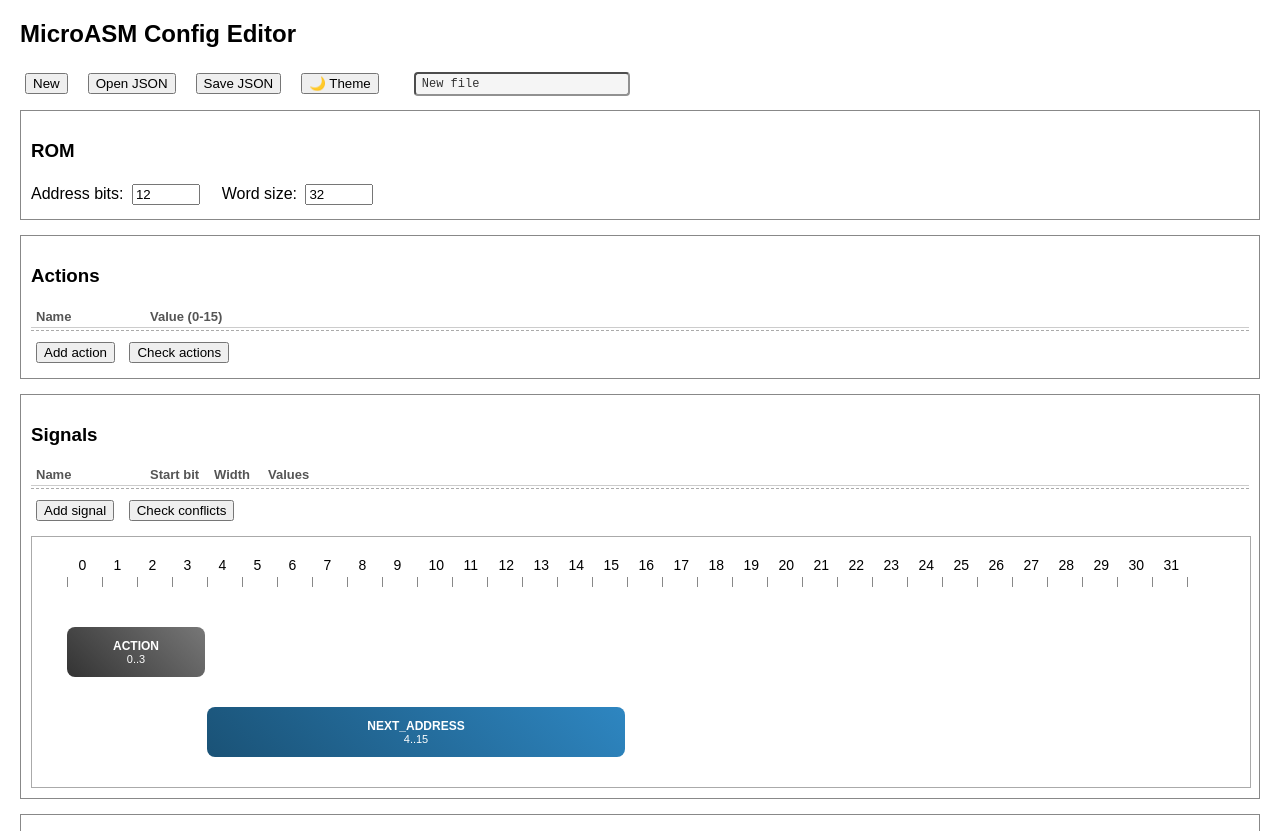
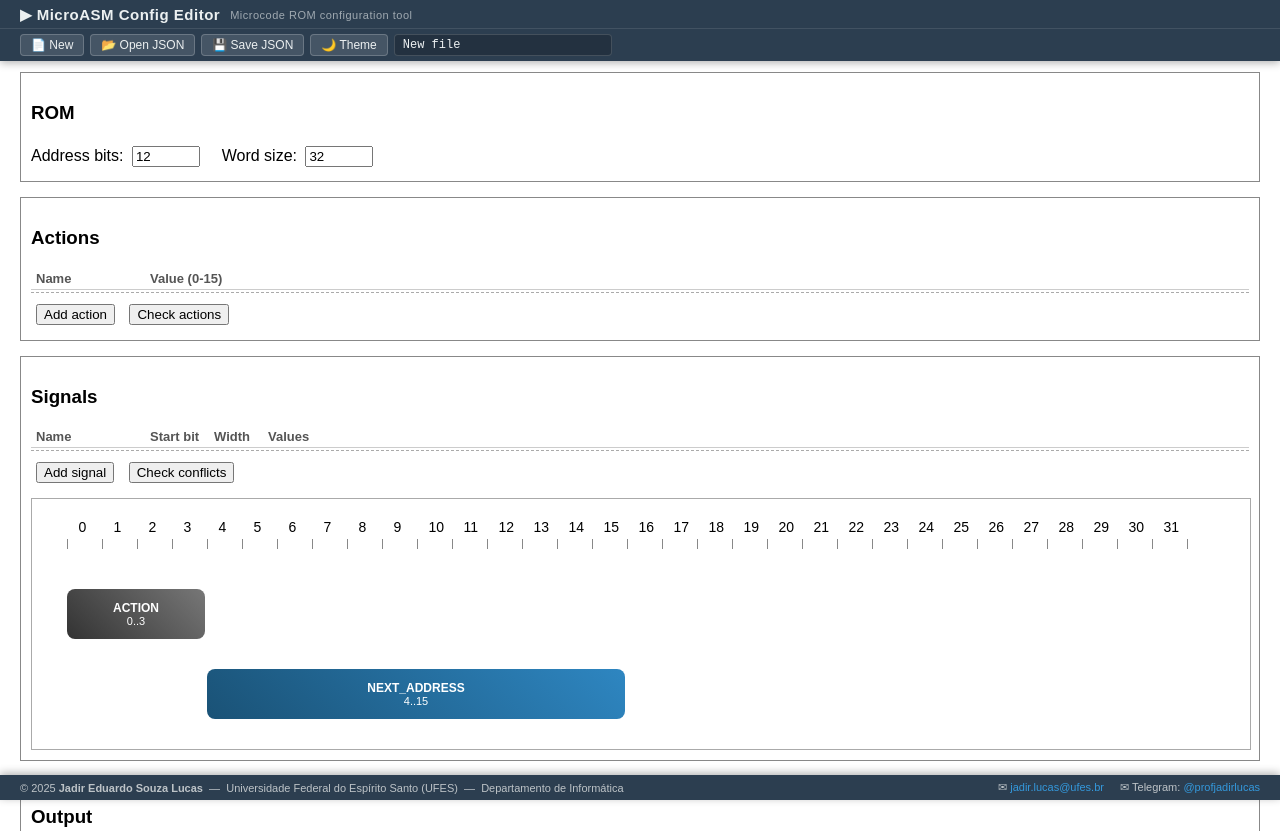
Before and after one commit to jadir-lucas/microasmConfig, a plain HTML site: page index.html in a window 1280 px wide. Shown: the top 831 px of the page. Drawn offline with nearby package versions, Linux system fonts and the light colour scheme.

Commit message:
Update index.html

```diff
--- a/index.html
+++ b/index.html
@@ -10,7 +10,113 @@
 
 body {
     font-family: Arial;
-    margin: 20px; transition: 0.3s;
+    margin: 0;
+    padding: 72px 20px 64px 20px;
+    box-sizing: border-box;
+    transition: background 0.3s, color 0.3s;
+}
+
+/* ── FIXED HEADER ── */
+#app-header {
+    position: fixed;
+    top: 0; left: 0; right: 0;
+    z-index: 1000;
+    background: #2c3e50;
+    color: #ecf0f1;
+    box-shadow: 0 2px 8px rgba(0,0,0,0.3);
+}
+
+#header-title {
+    display: flex;
+    align-items: center;
+    gap: 10px;
+    padding: 6px 20px 4px;
+    font-size: 15px;
+    font-weight: bold;
+    letter-spacing: 0.5px;
+    border-bottom: 1px solid rgba(255,255,255,0.1);
+}
+
+#header-title span {
+    font-size: 11px;
+    font-weight: normal;
+    opacity: 0.6;
+}
+
+#header-toolbar {
+    display: flex;
+    align-items: center;
+    gap: 6px;
+    padding: 5px 20px;
+    flex-wrap: wrap;
+}
+
+#header-toolbar button {
+    background: rgba(255,255,255,0.12);
+    color: #ecf0f1;
+    border: 1px solid rgba(255,255,255,0.2);
+    border-radius: 4px;
+    padding: 3px 10px;
+    font-size: 12px;
+    cursor: pointer;
+    margin: 0;
+    transition: background 0.15s;
+}
+
+#header-toolbar button:hover {
+    background: rgba(255,255,255,0.25);
+}
+
+#header-toolbar #filename {
+    font-family: monospace;
+    font-size: 12px;
+    background: rgba(0,0,0,0.2);
+    color: #ecf0f1;
+    border: 1px solid rgba(255,255,255,0.15);
+    border-radius: 4px;
+    padding: 3px 8px;
+    width: 200px;
+    margin: 0;
+}
+
+/* ── FIXED FOOTER ── */
+#app-footer {
+    position: fixed;
+    bottom: 0; left: 0; right: 0;
+    z-index: 1000;
+    background: #2c3e50;
+    color: #bdc3c7;
+    font-size: 11px;
+    padding: 6px 20px;
+    display: flex;
+    align-items: center;
+    justify-content: space-between;
+    flex-wrap: wrap;
+    gap: 6px;
+    box-shadow: 0 -2px 8px rgba(0,0,0,0.3);
+}
+
+#app-footer a {
+    color: #3498db;
+    text-decoration: none;
+}
+
+#app-footer a:hover {
+    text-decoration: underline;
+}
+
+.dark #app-header,
+.dark #app-footer {
+    background: #1a1a2e;
+}
+
+.dark #header-toolbar button {
+    background: rgba(255,255,255,0.08);
+    border-color: rgba(255,255,255,0.15);
+}
+
+.dark #header-toolbar button:hover {
+    background: rgba(255,255,255,0.18);
 }
 
 .dark {
@@ -265,17 +371,20 @@ button {
 
 <body>
 
-<h2>MicroASM Config Editor</h2>
-
 <input type="file" id="fileInput" style="display:none">
 
-<div style="display:flex; align-items:center; gap:10px; margin-bottom:10px;">
-    <button onclick="newFile()">New</button>
-    <button onclick="openFile()">Open JSON</button>
-    <button onclick="saveJSON()">Save JSON</button>
-    <button onclick="toggleTheme()">&#127769; Theme</button>
-    <input id="filename" type="text" value="New file"
-           style="margin-left:20px; font-size:12px; opacity:0.8; width:200px;">
+<div id="app-header">
+    <div id="header-title">
+        &#9654; MicroASM Config Editor
+        <span>Microcode ROM configuration tool</span>
+    </div>
+    <div id="header-toolbar">
+        <button onclick="newFile()">&#128196; New</button>
+        <button onclick="openFile()">&#128194; Open JSON</button>
+        <button onclick="saveJSON()">&#128190; Save JSON</button>
+        <button onclick="toggleTheme()">&#127769; Theme</button>
+        <input id="filename" type="text" value="New file">
+    </div>
 </div>
 
 <div class="section">
@@ -1332,5 +1441,19 @@ document.addEventListener("DOMContentLoaded", () => {
 
 </script>
 
+<div id="app-footer">
+    <div>
+        &copy; 2025 <strong>Jadir Eduardo Souza Lucas</strong>
+        &nbsp;&mdash;&nbsp;
+        Universidade Federal do Esp&iacute;rito Santo (UFES)
+        &nbsp;&mdash;&nbsp;
+        Departamento de Inform&aacute;tica
+    </div>
+    <div style="display:flex; gap:16px; align-items:center;">
+        <span>&#9993; <a href="mailto:jadir.lucas@ufes.br">jadir.lucas@ufes.br</a></span>
+        <span>&#9993; Telegram: <a href="https://t.me/profjadirlucas" target="_blank">@profjadirlucas</a></span>
+    </div>
+</div>
+
 </body>
 </html>
```
